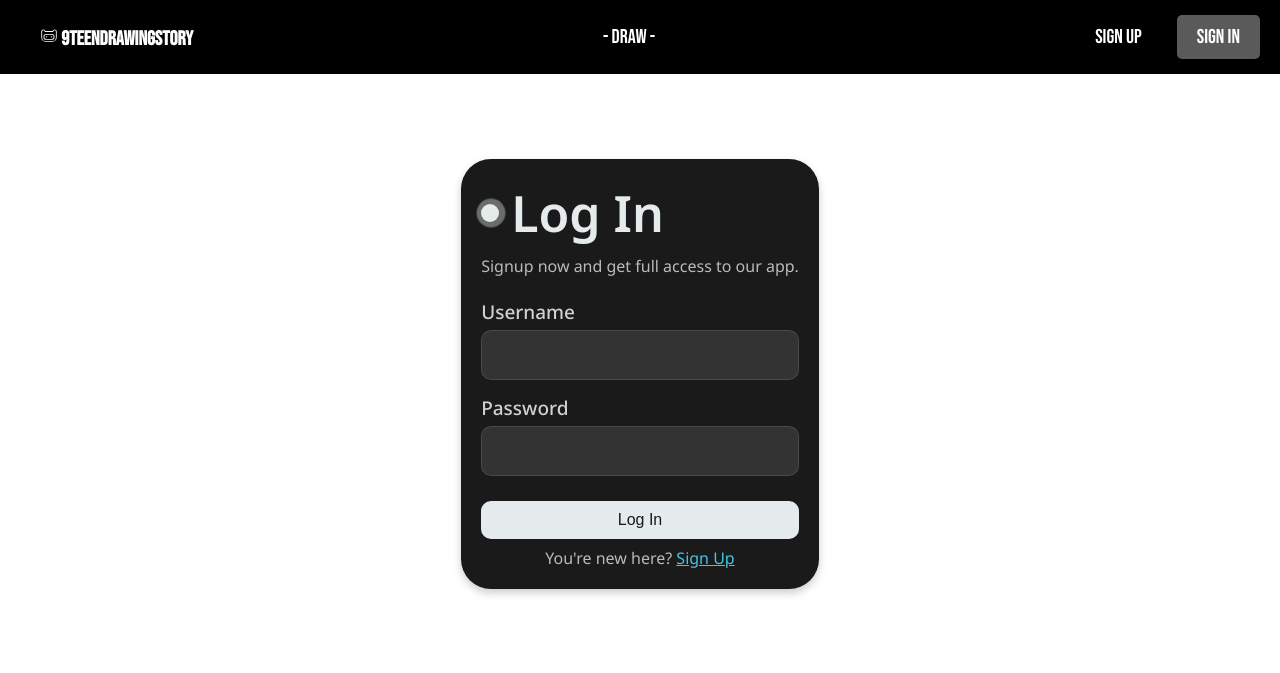
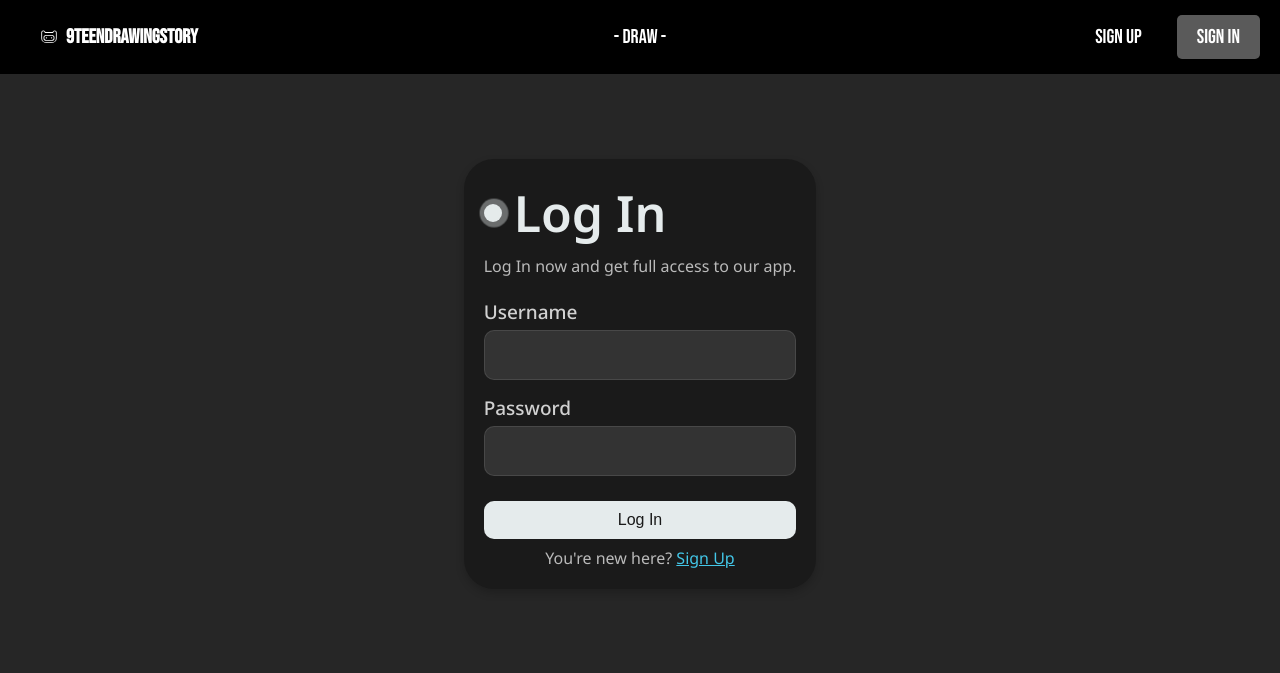
Before and after one commit to xterzxc/9teendrawingstory, a Django app: template ntds/templates/registration/login.html in a window 1280 px wide. Shown: the top 673 px of the page. Run offline with Django 5.2, Linux system fonts and the light colour scheme; the template is opened without the code that fills it, so the values that code supplies are empty, except form fields; tables that the repository leaves empty hold one stand-in row (values such as "Sample post"); form fields are guessed from the names that the template uses.

Commit message:
fixed icons, fixed draw position, changed colors on loading, maded animation more smooth

```diff
--- a/ntds/static/css/header.css
+++ b/ntds/static/css/header.css
@@ -1,11 +1,55 @@
-@font-face {
-    font-family: 'Bebas Neue';
-    font-style: normal;
-    font-weight: 400;
-    font-display: swap;
-    src: url(https://fonts.gstatic.com/s/bebasneue/v14/JTUSjIg69CK48gW7PXoo9Wdhyzbi.woff2) format('woff2');
-    unicode-range: U+0100-02AF, U+0304, U+0308, U+0329, U+1E00-1E9F, U+1EF2-1EFF, U+2020, U+20A0-20AB, U+20AD-20C0, U+2113, U+2C60-2C7F, U+A720-A7FF;
-  }
+header {
+    display: flex;
+    justify-content: space-between;
+    align-items: center;
+    padding: 15px 20px;
+    background-color: black;
+    color: white;
+    position: relative;
+    font-family: "Bebas Neue", sans-serif;
+}
+
+header .logo {
+    flex: 0 0 auto;
+    display: flex;
+    align-items: center;
+    font-size: 24px;
+    font-weight: bold;
+}
+
+header .logo a {
+    display: flex;
+    align-items: center;
+    background-color: transparent;
+    color: inherit;
+}
+
+header .ico {
+    width: 18px;
+    height: 18px;
+    margin-right: 8px;
+}
+
+header .draw {
+    position: absolute;
+    left: 50%;
+    transform: translateX(-50%);
+    text-align: center;
+    transition: transform 0.3s ease;
+}
+
+header .draw a {
+    padding: 10px 20px;
+    display: inline-block;
+    background-color: transparent;
+    color: inherit;
+    font-size: 20px;
+    border-radius: 5px;
+}
+
+header .draw:hover {
+    transform: translateX(-50%) scale(1.1);
+}
 
 header .profile-circle {
     position: absolute;
@@ -24,22 +68,6 @@ header .profile-circle img {
     object-fit: cover;
 }
 
-header {
-    font-family: "Bebas Neue", sans-serif;
-    background-color: black;
-    padding: 15px 20px;
-    display: flex;
-    justify-content: space-between;
-    align-items: center;
-    color: white;
-
-}
-
-header .logo {
-    font-size: 24px;
-    font-weight: bold;
-}
-
 header .buttons {
     display: flex;
     gap: 15px;
@@ -53,32 +81,9 @@ header a {
     padding: 10px 20px;
     border-radius: 5px;
 }
-header a:hover {
+
+header .buttons a:hover {
     background-color: #28a745;
-}
-header .logo a, .draw a {
-    background-color: transparent;
-    color: inherit;
-}
-
-header .logo a:hover, .draw a:hover {
-    background-color: transparent;
-    color: inherit;
-    text-decoration: none;
-}
-
-header .draw {
-    display: flex;
-    justify-content: center;
-    transition: transform 0.3s ease;
-    margin: 0 auto;
-}
-
-
-header .draw:hover {
-    transform: scale(1.3);
-    color: inherit;
-    text-decoration: none;
 }
 
 header .login {
@@ -119,8 +124,3 @@ header .form-button button:focus {
     outline: none;
     box-shadow: 0 0 10px rgba(0, 0, 0, 0.2);
 }
-
-.ico {
-    width: 18px;
-    height: 18px;
-}
--- a/ntds/static/css/register.css
+++ b/ntds/static/css/register.css
@@ -1,4 +1,9 @@
 @import url('https://fonts.googleapis.com/css2?family=Noto+Sans:ital,wght@0,100..900;1,100..900&family=Poppins:ital,wght@0,100;0,200;0,300;0,400;0,500;0,600;0,700;0,800;0,900;1,100;1,200;1,300;1,400;1,500;1,600;1,700;1,800;1,900&display=swap');
+
+
+body {
+  background-color: #262626;
+}
 
 * {
   padding: 0;
--- a/ntds/templates/base/base.html
+++ b/ntds/templates/base/base.html
@@ -10,6 +10,7 @@
         <meta name="description" content="">
         <meta name="viewport" content="width=device-width, initial-scale=1">
         <link rel="stylesheet" href="{% static 'css/header.css' %}">
+        <link rel="icon" type="image/x-icon" href="{% static 'icons/home.svg' %}">
         <link href="https://fonts.googleapis.com/css2?family=Bebas+Neue&display=swap" rel="stylesheet">
         {% block head %}{% endblock head %}
     </head>
--- a/ntds/templates/base/index.html
+++ b/ntds/templates/base/index.html
@@ -20,8 +20,6 @@
             <img src="{{ image.imglink }}" alt="{{ image.title }}">
             <h3>{{ image.title }}</h3>
         </div>
-        {% empty %}
-        <p>No images available.</p>
         {% endfor %}
     </div>
 {% endblock content %}
--- a/ntds/templates/registration/login.html
+++ b/ntds/templates/registration/login.html
@@ -10,7 +10,7 @@
   <form method="post" class="form">
     {% csrf_token %}
     <h2 class="title">Log In</h2>
-    <p class="title-message">Signup now and get full access to our app.</p>
+    <p class="title-message">Log In now and get full access to our app.</p>
     </br>
     <div class="form-group">
       <label for="{{ form.username.id_for_label }}">{{ form.username.label }}</label>
```
Also changed, not shown: ntds/static/css/draw.css (+8 -6 lines), ntds/templates/draw/draw.html (+2 -5 lines).
